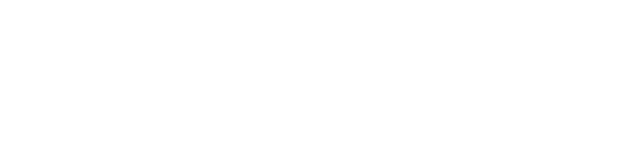
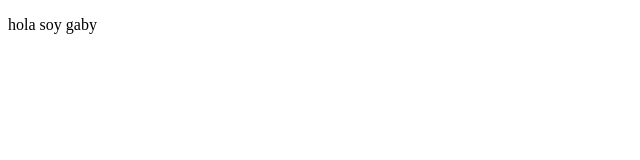
Before and after one commit to gxp934/FEF2025fall, a plain HTML site: page index.html in a window 1280 px wide. Shown: the whole page, without its empty margins (0-640 px from the left). Drawn offline with Linux system fonts and the light colour scheme.

Commit message:
Update index.html

```diff
--- a/index.html
+++ b/index.html
@@ -4,6 +4,7 @@
     <meta charset="UTF-8">
     <meta name="viewport" content="width=device-width, initial-scale=1.0">
     <title>my first web</title>
+    <p>hola soy gaby</p>
 </head>
 <body>
 
```
